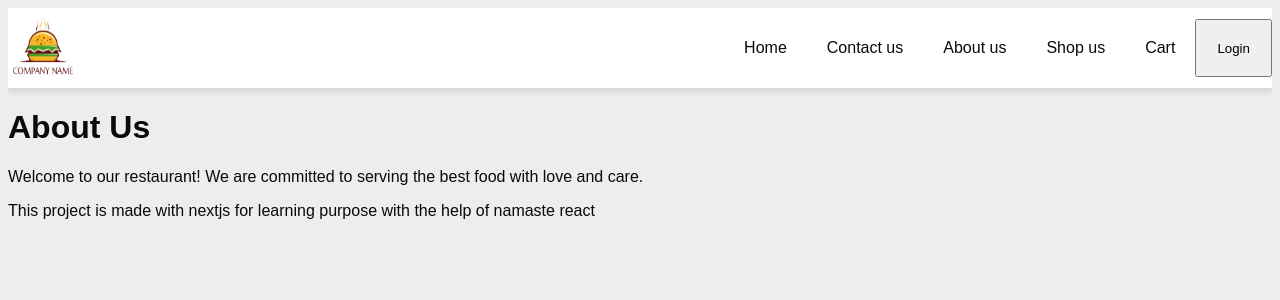
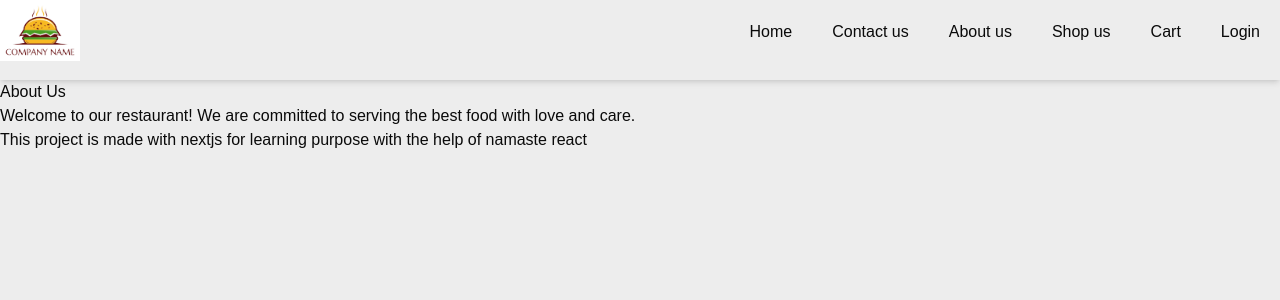
Before and after one commit to kashyap-komal/next-restraunt, a Next.js app: page /about in a window 1280 px wide. Shown: the top 300 px of the page. Built offline with nearby package versions, Linux system fonts and the light colour scheme.

Commit message:
lec-10 configure talwind css

```diff
--- a/src/app/globals.css
+++ b/src/app/globals.css
@@ -1,3 +1,4 @@
+@import "tailwindcss";
 :root {
   --background: #ffffff;
   --foreground: #171717;
--- a/src/components/Navbar.jsx
+++ b/src/components/Navbar.jsx
@@ -15,9 +15,9 @@ function Navbar() {
     router.push(path);
   }
   return (
-    <div className='navbar'>
+    <div className='flex justify-between h-20 shadow-md'>
      <div className='logo-container'>
-      <img src="/restrauntlogo.png" width={70} height={70}/>
+      <img className='w-20' src="/restrauntlogo.png"/>
      </div>
      <div className='nav-items'>
       <ul>
--- /dev/null
+++ b/src/postcss.config.mjs
@@ -0,0 +1,6 @@
+const config = {
+    plugins: {
+      "@tailwindcss/postcss": {},
+    },
+  };
+  export default config;
```
Also changed, not shown: package.json (+6 -3 lines), 1 other file (tests, documents, lock files or other folders).
